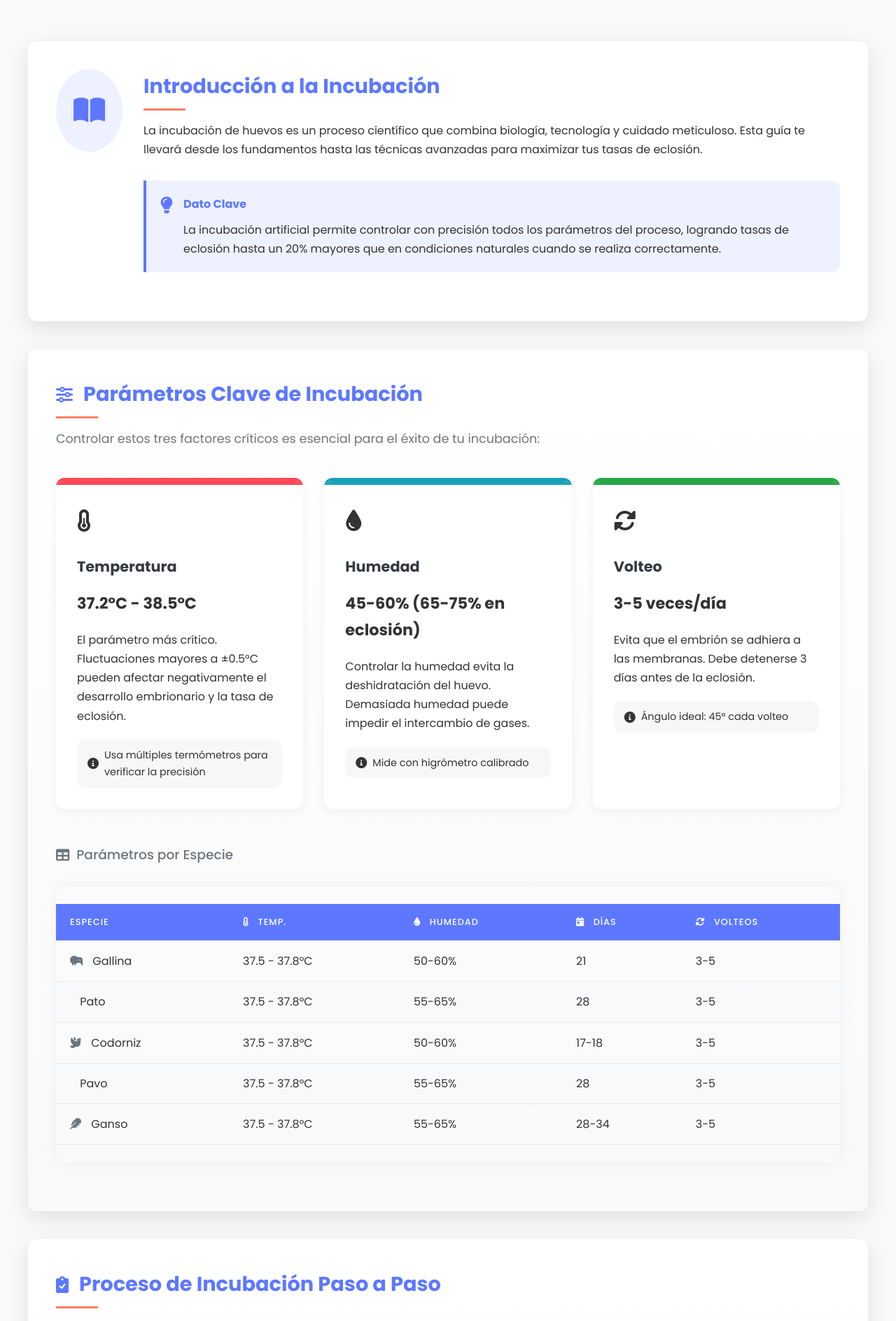
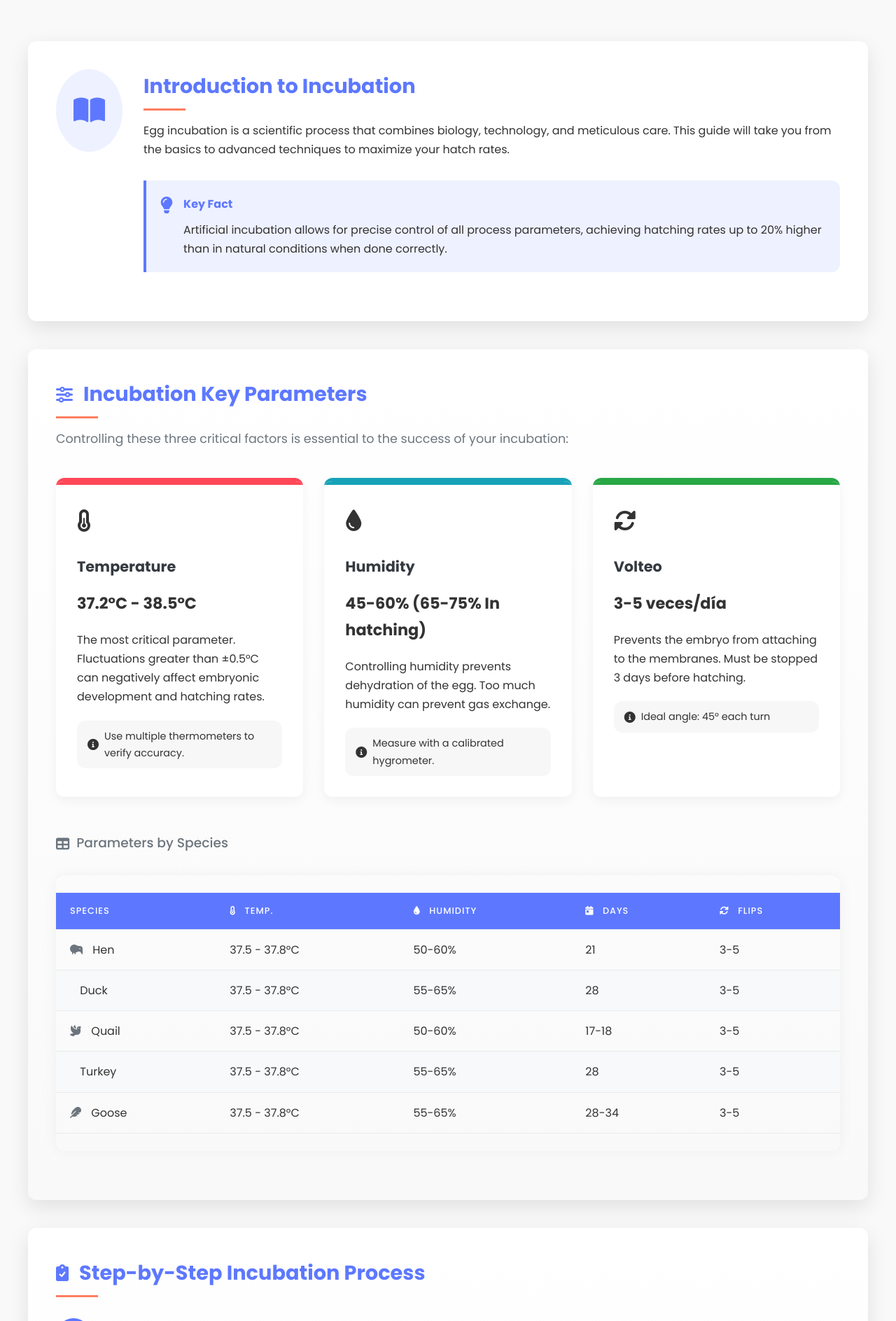
Before and after one commit to ChinitoPacas31/mockup, a Flask app: page / in a window 1280 px wide. Shown: the part 739-2627 px from the top of the page at 70% size. Run offline with Flask 3, Linux system fonts and the light colour scheme.

Commit message:
transalet index

```diff
--- a/backend-flask/templates/index.html
+++ b/backend-flask/templates/index.html
@@ -44,13 +44,13 @@
         <p class="subtitle">Master the art of incubation with our expert guide. Achieve optimal hatch rates with precise parameters.</p>
         <div class="header-buttons">
           <a href="#parametros" class="header-btn">
-            <i class="fas fa-sliders-h"></i> Parámetros Clave
+            <i class="fas fa-sliders-h"></i> Key Parameters
           </a>
           <a href="#proceso" class="header-btn">
-            <i class="fas fa-clipboard-check"></i> Proceso Paso a Paso
+            <i class="fas fa-clipboard-check"></i> Step-by-Step Process
           </a>
           <a href="#problemas" class="header-btn">
-            <i class="fas fa-exclamation-triangle"></i> Solución de Problemas
+            <i class="fas fa-exclamation-triangle"></i> Troubleshooting
           </a>
         </div>
       </div>
@@ -67,14 +67,14 @@
         <i class="fas fa-book-open"></i>
       </div>
       <div class="card-content">
-        <h2>Introducción a la Incubación</h2>
-        <p>La incubación de huevos es un proceso científico que combina biología, tecnología y cuidado meticuloso. Esta guía te llevará desde los fundamentos hasta las técnicas avanzadas para maximizar tus tasas de eclosión.</p>
+        <h2>Introduction to Incubation</h2>
+        <p>Egg incubation is a scientific process that combines biology, technology, and meticulous care. This guide will take you from the basics to advanced techniques to maximize your hatch rates.</p>
 
         <div class="highlight-box">
           <i class="fas fa-lightbulb"></i>
           <div>
-            <h4>Dato Clave</h4>
-            <p>La incubación artificial permite controlar con precisión todos los parámetros del proceso, logrando tasas de eclosión hasta un 20% mayores que en condiciones naturales cuando se realiza correctamente.</p>
+            <h4>Key Fact</h4>
+            <p>Artificial incubation allows for precise control of all process parameters, achieving hatching rates up to 20% higher than in natural conditions when done correctly.</p>
           </div>
         </div>
       </div>
@@ -82,8 +82,8 @@
 
     <!-- Sección de Parámetros -->
     <section id="parametros" class="info-card parameters-card">
-      <h2><i class="fas fa-sliders-h"></i> Parámetros Clave de Incubación</h2>
-      <p class="section-description">Controlar estos tres factores críticos es esencial para el éxito de tu incubación:</p>
+      <h2><i class="fas fa-sliders-h"></i> Incubation Key Parameters</h2>
+      <p class="section-description">Controlling these three critical factors is essential to the success of your incubation:</p>
 
       <div class="parameters-grid">
         <!-- Tarjeta de Temperatura -->
@@ -91,11 +91,11 @@
           <div class="parameter-icon">
             <i class="fas fa-thermometer-half"></i>
           </div>
-          <h3>Temperatura</h3>
+          <h3>Temperature</h3>
           <div class="parameter-value">37.2°C - 38.5°C</div>
-          <p>El parámetro más crítico. Fluctuaciones mayores a ±0.5°C pueden afectar negativamente el desarrollo embrionario y la tasa de eclosión.</p>
+          <p>The most critical parameter. Fluctuations greater than ±0.5°C can negatively affect embryonic development and hatching rates.</p>
           <div class="parameter-tip">
-            <i class="fas fa-info-circle"></i> Usa múltiples termómetros para verificar la precisión
+            <i class="fas fa-info-circle"></i> Use multiple thermometers to verify accuracy.
           </div>
         </div>
 
@@ -104,11 +104,11 @@
           <div class="parameter-icon">
             <i class="fas fa-tint"></i>
           </div>
-          <h3>Humedad</h3>
-          <div class="parameter-value">45-60% (65-75% en eclosión)</div>
-          <p>Controlar la humedad evita la deshidratación del huevo. Demasiada humedad puede impedir el intercambio de gases.</p>
+          <h3>Humidity</h3>
+          <div class="parameter-value">45-60% (65-75% In hatching)</div>
+          <p>Controlling humidity prevents dehydration of the egg. Too much humidity can prevent gas exchange.</p>
           <div class="parameter-tip">
-            <i class="fas fa-info-circle"></i> Mide con higrómetro calibrado
+            <i class="fas fa-info-circle"></i> Measure with a calibrated hygrometer.
           </div>
         </div>
 
@@ -119,57 +119,57 @@
           </div>
           <h3>Volteo</h3>
           <div class="parameter-value">3-5 veces/día</div>
-          <p>Evita que el embrión se adhiera a las membranas. Debe detenerse 3 días antes de la eclosión.</p>
+          <p>Prevents the embryo from attaching to the membranes. Must be stopped 3 days before hatching.</p>
           <div class="parameter-tip">
-            <i class="fas fa-info-circle"></i> Ángulo ideal: 45° cada volteo
+            <i class="fas fa-info-circle"></i> Ideal angle: 45° each turn
           </div>
         </div>
       </div>
 
       <!-- Tabla de Parámetros -->
-      <h3 class="table-title"><i class="fas fa-table"></i> Parámetros por Especie</h3>
+      <h3 class="table-title"><i class="fas fa-table"></i> Parameters by Species</h3>
       <div class="responsive-table">
         <table class="species-table">
           <thead>
             <tr>
-              <th>Especie</th>
+              <th>Species</th>
               <th><i class="fas fa-thermometer-half"></i> Temp.</th>
-              <th><i class="fas fa-tint"></i> Humedad</th>
-              <th><i class="fas fa-calendar-day"></i> Días</th>
-              <th><i class="fas fa-sync-alt"></i> Volteos</th>
+              <th><i class="fas fa-tint"></i> Humidity</th>
+              <th><i class="fas fa-calendar-day"></i> Days</th>
+              <th><i class="fas fa-sync-alt"></i> Flips</th>
             </tr>
           </thead>
           <tbody>
             <tr>
-              <td><i class="fas fa-kiwi-bird"></i> Gallina</td>
+              <td><i class="fas fa-kiwi-bird"></i> Hen</td>
               <td>37.5 - 37.8°C</td>
               <td>50-60%</td>
               <td>21</td>
               <td>3-5</td>
             </tr>
             <tr>
-              <td><i class="fas fa-duck"></i> Pato</td>
+              <td><i class="fas fa-duck"></i> Duck</td>
               <td>37.5 - 37.8°C</td>
               <td>55-65%</td>
               <td>28</td>
               <td>3-5</td>
             </tr>
             <tr>
-              <td><i class="fas fa-dove"></i> Codorniz</td>
+              <td><i class="fas fa-dove"></i> Quail</td>
               <td>37.5 - 37.8°C</td>
               <td>50-60%</td>
               <td>17-18</td>
               <td>3-5</td>
             </tr>
             <tr>
-              <td><i class="fas fa-turkey"></i> Pavo</td>
+              <td><i class="fas fa-turkey"></i> Turkey</td>
               <td>37.5 - 37.8°C</td>
               <td>55-65%</td>
               <td>28</td>
               <td>3-5</td>
             </tr>
             <tr>
-              <td><i class="fas fa-feather"></i> Ganso</td>
+              <td><i class="fas fa-feather"></i> Goose</td>
               <td>37.5 - 37.8°C</td>
               <td>55-65%</td>
               <td>28-34</td>
@@ -182,7 +182,7 @@
 
     <!-- Proceso de Incubación -->
     <section id="proceso" class="info-card process-card">
-      <h2><i class="fas fa-clipboard-check"></i> Proceso de Incubación Paso a Paso</h2>
+      <h2><i class="fas fa-clipboard-check"></i> Step-by-Step Incubation Process</h2>
 
       <div class="process-steps">
         <!-- Paso 1 -->
@@ -191,10 +191,10 @@
           <div class="step-content">
             <h3>Preparación Inicial</h3>
             <ul class="step-list">
-              <li><i class="fas fa-check-circle"></i> Seleccionar huevos fértiles de buena calidad (tamaño uniforme, sin grietas)</li>
-              <li><i class="fas fa-check-circle"></i> Almacenar a 12-15°C y 75% humedad (máximo 7 días)</li>
-              <li><i class="fas fa-check-circle"></i> Limpiar y desinfectar la incubadora completamente</li>
-              <li><i class="fas fa-check-circle"></i> Precalentar la incubadora 24 horas antes</li>
+              <li><i class="fas fa-check-circle"></i> Select fertile eggs of good quality (uniform size, no cracks)</li>
+              <li><i class="fas fa-check-circle"></i> Store at 12-15°C and 75% humidity (maximum 7 days)</li>
+              <li><i class="fas fa-check-circle"></i> Clean and disinfect the incubator thoroughly.</li>
+              <li><i class="fas fa-check-circle"></i> Preheat the incubator 24 hours in advance.</li>
             </ul>
           </div>
         </div>
@@ -203,12 +203,12 @@
         <div class="process-step">
           <div class="step-number">2</div>
           <div class="step-content">
-            <h3>Durante la Incubación</h3>
+            <h3>During Incubation</h3>
             <ul class="step-list">
-              <li><i class="fas fa-check-circle"></i> Colocar huevos en posición horizontal o puntiagudo abajo</li>
-              <li><i class="fas fa-check-circle"></i> Mantener parámetros estables según especie</li>
-              <li><i class="fas fa-check-circle"></i> Voltear regularmente (automático o manual)</li>
-              <li><i class="fas fa-check-circle"></i> Realizar ovoscopía a los 7 y 14 días</li>
+              <li><i class="fas fa-check-circle"></i> Place eggs horizontally or pointy side down.</li>
+              <li><i class="fas fa-check-circle"></i> Maintain stable parameters according to species</li>
+              <li><i class="fas fa-check-circle"></i> Turn regularly (automatic or manual)</li>
+              <li><i class="fas fa-check-circle"></i> Perform egg candling at 7 and 14 days.</li>
             </ul>
           </div>
         </div>
@@ -217,18 +217,18 @@
         <div class="process-step">
           <div class="step-number">3</div>
           <div class="step-content">
-            <h3>Fase de Eclosión (Lockdown)</h3>
+            <h3>Hatching Phase (Lockdown)</h3>
             <div class="warning-box">
               <i class="fas fa-exclamation-triangle"></i>
               <div>
-                <h4>¡Atención!</h4>
-                <p>Los últimos 3 días: dejar de voltear y aumentar humedad al 65-75%. No abrir la incubadora durante este período crítico.</p>
+                <h4>¡Attention!</h4>
+                <p>The last 3 days: stop turning and increase humidity to 65-75%. Do not open the incubator during this critical period.</p>
               </div>
             </div>
             <ul class="step-list">
-              <li><i class="fas fa-check-circle"></i> Pollitos comienzan a picar (piping) 24h antes</li>
-              <li><i class="fas fa-check-circle"></i> No ayudar a menos que pasen 24h desde el primer pip</li>
-              <li><i class="fas fa-check-circle"></i> Dejar en incubadora hasta estar completamente secos</li>
+              <li><i class="fas fa-check-circle"></i> Chicks begin to peck (piping) 24 hours before</li>
+              <li><i class="fas fa-check-circle"></i> Do not assist unless 24 hours have passed since the first pip.</li>
+              <li><i class="fas fa-check-circle"></i> Leave in the incubator until completely dry.</li>
             </ul>
           </div>
         </div>
@@ -237,7 +237,7 @@
 
     <!-- Solución de Problemas -->
     <section id="problemas" class="info-card solutions-card">
-      <h2><i class="fas fa-exclamation-triangle"></i> Problemas Comunes y Soluciones</h2>
+      <h2><i class="fas fa-exclamation-triangle"></i> Common problems and solutions</h2>
 
       <div class="solutions-grid">
         <!-- Problema 1 -->
@@ -248,12 +248,12 @@
           </div>
           <div class="problem-content">
             <div class="cause-solution">
-              <h4><i class="fas fa-search"></i> Causas:</h4>
-              <p>Temperatura/humedad incorrecta, volteo insuficiente, huevos viejos o mal almacenados.</p>
+              <h4><i class="fas fa-search"></i> Causes:</h4>
+              <p>Incorrect temperature/humidity, insufficient turning, old or poorly stored eggs.</p>
             </div>
             <div class="cause-solution">
-              <h4><i class="fas fa-wrench"></i> Solución:</h4>
-              <p>Verificar calibración de equipos, seguir protocolos de almacenamiento, usar huevos frescos.</p>
+              <h4><i class="fas fa-wrench"></i> Solution:</h4>
+              <p>Verify equipment calibration, follow storage protocols, use fresh eggs.</p>
             </div>
           </div>
         </div>
@@ -262,16 +262,16 @@
         <div class="solution-card">
           <div class="problem-header">
             <i class="fas fa-thermometer-exclamation"></i>
-            <h3>Pollitos Débiles</h3>
+            <h3>Weak Chicks</h3>
           </div>
           <div class="problem-content">
             <div class="cause-solution">
-              <h4><i class="fas fa-search"></i> Causas:</h4>
-              <p>Temperatura demasiado alta, humedad baja, mala ventilación.</p>
+              <h4><i class="fas fa-search"></i> Causes:</h4>
+              <p>Temperature too high, low humidity, poor ventilation.</p>
             </div>
             <div class="cause-solution">
-              <h4><i class="fas fa-wrench"></i> Solución:</h4>
-              <p>Asegurar ventilación adecuada, mantener parámetros estables, no abrir incubadora innecesariamente.</p>
+              <h4><i class="fas fa-wrench"></i> Solution:</h4>
+              <p>Ensure adequate ventilation, maintain stable parameters, do not open the incubator unnecessarily.</p>
             </div>
           </div>
         </div>
@@ -280,16 +280,16 @@
         <div class="solution-card">
           <div class="problem-header">
             <i class="fas fa-clock"></i>
-            <h3>Eclosión Tardía</h3>
+            <h3>Late hatching</h3>
           </div>
           <div class="problem-content">
             <div class="cause-solution">
-              <h4><i class="fas fa-search"></i> Causas:</h4>
-              <p>Temperatura muy baja, huevos almacenados demasiado tiempo.</p>
+              <h4><i class="fas fa-search"></i> Causes:</h4>
+              <p>Very low temperature, eggs stored for too long.</p>
             </div>
             <div class="cause-solution">
-              <h4><i class="fas fa-wrench"></i> Solución:</h4>
-              <p>Revisar calibración del termómetro, no almacenar huevos más de 7 días antes de incubar.</p>
+              <h4><i class="fas fa-wrench"></i> Solution:</h4>
+              <p>Check thermometer calibration; do not store eggs for more than 7 days before incubating.</p>
             </div>
           </div>
         </div>
@@ -297,7 +297,7 @@
     </section>
 
     <a href="#" class="back-button">
-      <i class="fas fa-arrow-left"></i> Volver al Panel de Control
+      <i class="fas fa-arrow-left"></i> Return to the control panel
     </a>
   </main>
 
@@ -310,11 +310,11 @@
           <div class="footer-logo">
              <img src="/static/images/logoblanca.png" alt="Logo empresa" class="navbar-logo" />
           </div>
-          <p>La solución profesional para incubación precisa y controlada.</p>
+          <p>The professional solution for precise and controlled incubation.</p>
           <div class="footer-newsletter">
-            <h4>Suscríbete para consejos</h4>
+            <h4>Subscribe for tips</h4>
             <form class="newsletter-form">
-              <input type="email" placeholder="Tu email">
+              <input type="email" placeholder="Your email">
               <button type="submit"><i class="fas fa-paper-plane"></i></button>
             </form>
           </div>
@@ -322,12 +322,12 @@
 
         <!-- Columna 2 -->
         <div class="footer-column links-column">
-          <h4>Enlaces Rápidos</h4>
+          <h4>Quick links</h4>
           <ul class="footer-links">
-            <li><a href="#"><i class="fas fa-chevron-right"></i> Inicio</a></li>
-            <li><a href="#parametros"><i class="fas fa-chevron-right"></i> Parámetros</a></li>
-            <li><a href="#proceso"><i class="fas fa-chevron-right"></i> Proceso</a></li>
-            <li><a href="#problemas"><i class="fas fa-chevron-right"></i> Soluciones</a></li>
+            <li><a href="#"><i class="fas fa-chevron-right"></i> Home</a></li>
+            <li><a href="#parametros"><i class="fas fa-chevron-right"></i> Parameters</a></li>
+            <li><a href="#proceso"><i class="fas fa-chevron-right"></i> Process</a></li>
+            <li><a href="#problemas"><i class="fas fa-chevron-right"></i> Solutions</a></li>
           </ul>
         </div>
 
@@ -348,10 +348,10 @@
       </div>
 
       <div class="footer-bottom">
-        <p>&copy; 2025 Nestium. Todos los derechos reservados.</p>
+        <p>&copy; 2025 Nestium. All rights reserved.</p>
         <div class="legal-links">
-          <a href="#">Términos de Servicio</a>
-          <a href="#">Política de Privacidad</a>
+          <a href="#">Terms of Service</a>
+          <a href="#">Privacy Policy</a>
         </div>
       </div>
     </div>
```
